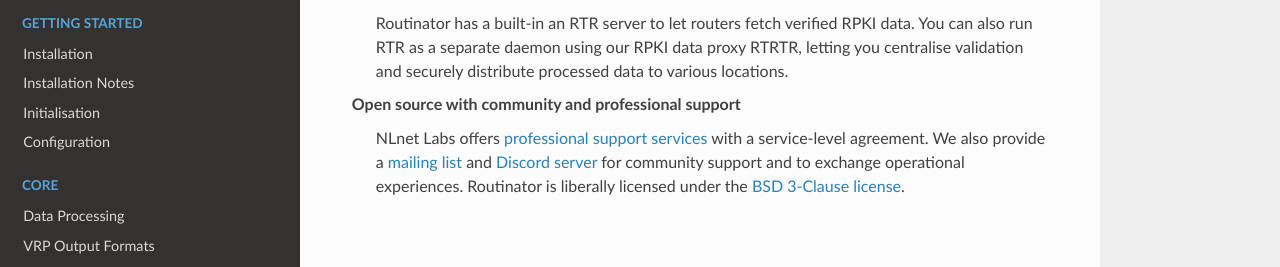
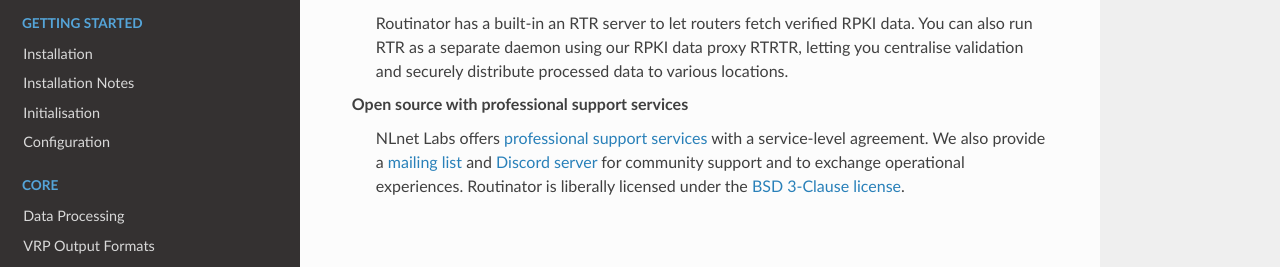
Before and after one commit to NLnetLabs/routinator, a Sphinx documentation site: the page built from doc/manual/source/index.rst, in a window 1280 px wide and 900 px high, scrolled down 366 px. Shown: the part 163-430 px from the top of the window. Built offline with Sphinx 7.4.7 and the Read the Docs theme 2.0.0, drawn with Linux system fonts in a browser that asks for light colours.

Commit message:
Rephrasing

```diff
--- a/doc/manual/source/index.rst
+++ b/doc/manual/source/index.rst
@@ -38,7 +38,7 @@
    proxy :doc:`RTRTR <rtrtr:index>`, letting you centralise validation and
    securely distribute processed data to various locations.
 
-Open source with community and professional support
+Open source with professional support services
    NLnet Labs offers `professional support services
    <https://www.nlnetlabs.nl/services/contracts/>`_ with a service-level
    agreement. We also provide a `mailing list
```
